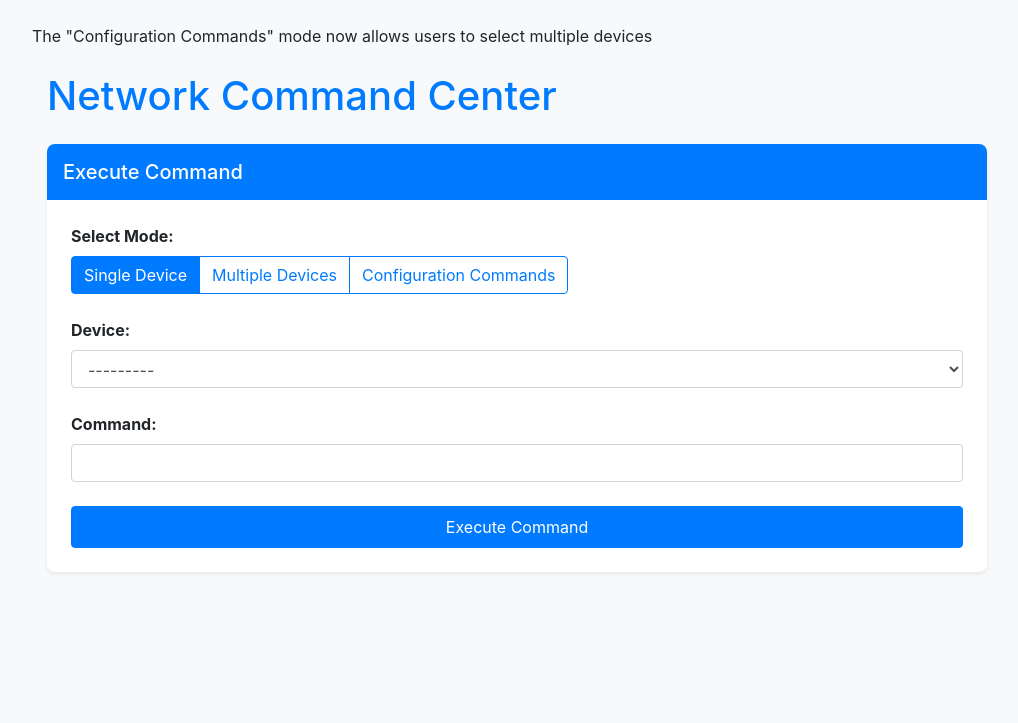
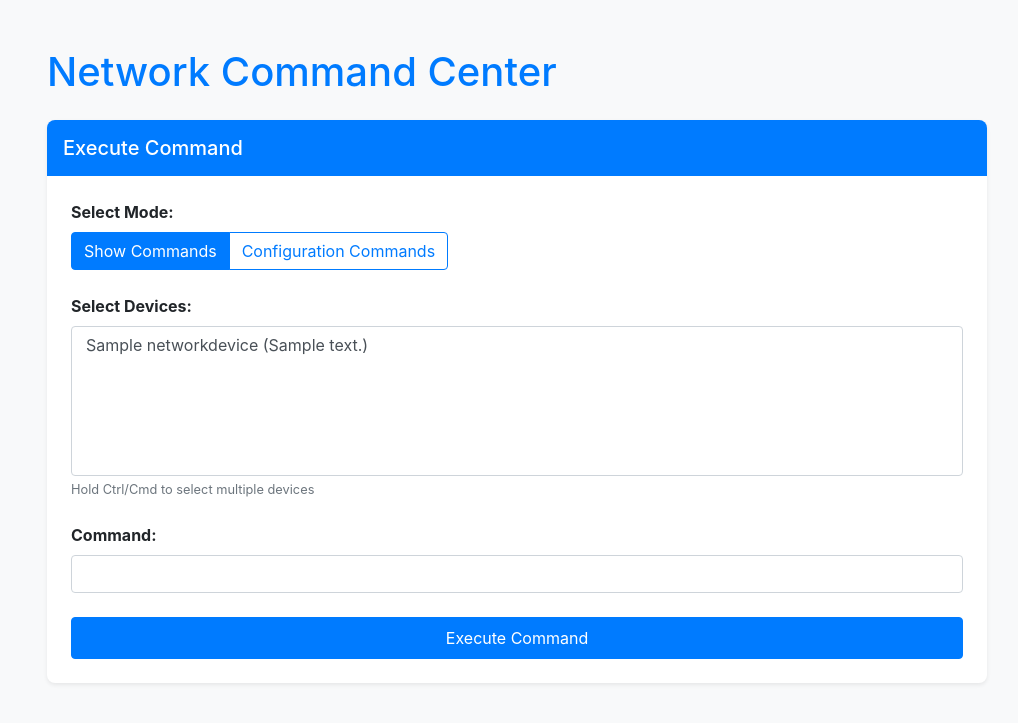
Before and after one commit to sydasif/django_network_manager, a Django app: page / in a window 1280 px wide. Shown: the part 56-779 px from the top of the page, without its empty margins (123-1141 px from the left). Run offline with Django 5.2, Linux system fonts and the light colour scheme; tables that the repository leaves empty hold one stand-in row (values such as "Sample post").

Commit message:
"Single Device" mode has been removed,

```diff
--- a/netmiko_tools/forms.py
+++ b/netmiko_tools/forms.py
@@ -5,39 +5,34 @@ from .models import NetworkDevice
 
 class CommandForm(forms.Form):
     EXECUTION_TYPE = (
-        ("single", "Single Device"),
-        ("bulk", "Multiple Devices"),
-        ("config", "Configuration Commands"),
+        ("show_cmd", "Show Commands"),
+        ("config_cmd", "Configuration Commands"),
     )
 
     execution_type = forms.ChoiceField(
         choices=EXECUTION_TYPE,
         widget=forms.RadioSelect(attrs={"class": "form-check-input"}),
-        initial="single",
+        initial="show_cmd",  # Updated initial value
     )
 
-    single_device = forms.ModelChoiceField(
-        queryset=NetworkDevice.objects.filter(is_active=True),
-        label="Device",
-        required=False,
-        widget=forms.Select(attrs={"class": "form-control"}),
-    )
+    # Removed single_device field
 
     multiple_devices = forms.ModelMultipleChoiceField(
         queryset=NetworkDevice.objects.filter(is_active=True),
         label="Select Devices",
-        required=False,
+        required=False,  # Requirement handled by JS based on mode
         widget=forms.SelectMultiple(attrs={"class": "form-control"}),
     )
 
     command = forms.CharField(
         label="Command",
         max_length=200,
+        required=False,  # Requirement handled by JS based on mode
         widget=forms.TextInput(attrs={"class": "form-control"}),
     )
 
     config_commands = forms.CharField(
         label="Configuration Commands",
-        required=False,
+        required=False,  # Requirement handled by JS based on mode
         widget=forms.Textarea(attrs={"class": "form-control", "rows": 5}),
     )
--- a/netmiko_tools/templates/netmiko_tools/index.html
+++ b/netmiko_tools/templates/netmiko_tools/index.html
@@ -1,7 +1,7 @@
 {% extends 'netmiko_tools/base.html' %}
 
 {% block content %}
-The "Configuration Commands" mode now allows users to select multiple devices<div class="container py-4">
+<div class="container py-4">
     <h1 class="mb-4 text-primary">Network Command Center</h1>
 
     {% if messages %}
@@ -29,17 +29,14 @@ The "Configuration Commands" mode now allows users to select multiple devices<di
                     <label class="d-block font-weight-bold mb-2">Select Mode:</label>
                     <div class="btn-group btn-group-toggle" data-toggle="buttons">
                         {% for value, text in form.execution_type.field.choices %}
-                        <label class="btn btn-outline-primary {% if forloop.first %}active{% endif %}">
-                            <input type="radio" name="execution_type" value="{{ value }}" {% if forloop.first %}checked{% endif %}> {{ text }}
+                        <label class="btn btn-outline-primary {% if value == form.execution_type.field.initial %}active{% endif %}">
+                            <input type="radio" name="execution_type" value="{{ value }}" {% if value == form.execution_type.field.initial %}checked{% endif %}> {{ text }}
                         </label>
                         {% endfor %}
                     </div>
                 </div>
 
-                <div id="single-device-section" class="form-group">
-                    <label class="font-weight-bold">Device:</label>
-                    {{ form.single_device }}
-                </div>
+                <!-- Removed single-device-section -->
 
                 <div id="multiple-devices-section" class="form-group" style="display: none;">
                     <label class="font-weight-bold">Select Devices:</label>
@@ -53,7 +50,7 @@ The "Configuration Commands" mode now allows users to select multiple devices<di
                     <small class="form-text text-muted">Enter each command on a new line.</small>
                 </div>
 
-                <div class="form-group mt-4" id="command-section">
+                <div class="form-group mt-4" id="command-section" style="display: none;">
                     <label class="font-weight-bold">Command:</label>
                     {{ form.command }}
                 </div>
@@ -95,45 +92,34 @@ The "Configuration Commands" mode now allows users to select multiple devices<di
 <script>
 document.addEventListener('DOMContentLoaded', function() {
     const executionTypes = document.getElementsByName('execution_type');
-    const singleSection = document.getElementById('single-device-section');
+    // Removed singleSection reference
     const multipleSection = document.getElementById('multiple-devices-section');
     const configCommandsSection = document.getElementById('config-commands-section');
     const commandSection = document.querySelector('#command-section');
 
     function updateSections() {
         const selectedValue = document.querySelector('input[name="execution_type"]:checked').value;
-        if (selectedValue === 'single') {
-            singleSection.style.display = 'block';
-            multipleSection.style.display = 'none';
-            configCommandsSection.style.display = 'none';
+
+        // Hide all optional sections initially
+        multipleSection.style.display = 'none';
+        configCommandsSection.style.display = 'none';
+        commandSection.style.display = 'none';
+        // Set all optional fields to not required initially
+        document.querySelector('#id_multiple_devices').required = false;
+        document.querySelector('#id_config_commands').required = false;
+        document.querySelector('#id_command').required = false;
+
+
+        if (selectedValue === 'show_cmd') {
+            multipleSection.style.display = 'block';
             commandSection.style.display = 'block';
-            document.querySelector('#id_single_device').required = true;
-            document.querySelector('#id_multiple_devices').required = false;
-            document.querySelector('#id_config_commands').required = false;
-        } else if (selectedValue === 'bulk') {
-            singleSection.style.display = 'none';
-            multipleSection.style.display = 'block';
-            configCommandsSection.style.display = 'none';
-            commandSection.style.display = 'block';
-            document.querySelector('#id_single_device').required = false;
             document.querySelector('#id_multiple_devices').required = true;
-            document.querySelector('#id_config_commands').required = false;
-        } else if (selectedValue === 'config') {
-            singleSection.style.display = 'none';
+            document.querySelector('#id_command').required = true;
+        } else if (selectedValue === 'config_cmd') {
             multipleSection.style.display = 'block';
             configCommandsSection.style.display = 'block';
-            commandSection.style.display = 'none';
-            document.querySelector('#id_single_device').required = false;
             document.querySelector('#id_multiple_devices').required = true;
             document.querySelector('#id_config_commands').required = true;
-        } else {
-            singleSection.style.display = 'block';
-            multipleSection.style.display = 'none';
-            configCommandsSection.style.display = 'none';
-            commandSection.style.display = 'block';
-            document.querySelector('#id_single_device').required = true;
-            document.querySelector('#id_multiple_devices').required = false;
-            document.querySelector('#id_config_commands').required = false;
         }
     }
 
--- a/netmiko_tools/views.py
+++ b/netmiko_tools/views.py
@@ -51,21 +51,15 @@ def home(request):
     if request.method == "POST":
         form = CommandForm(request.POST)
         if form.is_valid():
-            command = form.cleaned_data["command"]
+            command = form.cleaned_data.get("command")  # Use .get() as it might be None
+            config_commands_raw = form.cleaned_data.get("config_commands")  # Use .get()
             execution_type = form.cleaned_data["execution_type"]
+            devices = form.cleaned_data[
+                "multiple_devices"
+            ]  # Always use multiple devices now
 
-            if execution_type == "single":
-                device = form.cleaned_data["single_device"]
-                if device:
-                    device, output, status = execute_command_on_device(
-                        device, command, request.user.username
-                    )
-                    results.append(
-                        {"device": device, "status": status, "output": output}
-                    )
-            elif execution_type == "bulk":
-                devices = form.cleaned_data["multiple_devices"]
-                if devices:
+            if execution_type == "show_cmd":
+                if devices and command:  # Check if command is provided
                     with ThreadPoolExecutor(max_workers=10) as executor:
                         future_to_device = {
                             executor.submit(
@@ -82,42 +76,67 @@ def home(request):
                             results.append(
                                 {"device": device, "status": status, "output": output}
                             )
-            elif execution_type == "config":
-                devices = form.cleaned_data["multiple_devices"]
-                config_commands = form.cleaned_data["config_commands"].splitlines()
-                if devices:
+                            # Save history inside the loop for show_cmd
+                            CommandHistory.objects.create(
+                                device=device,
+                                command=command,
+                                output=output,
+                                status=status,
+                                executed_by=request.user.username,
+                            )
+                elif not command:
+                    messages.error(
+                        request, "Please enter a command for Show Commands mode."
+                    )
+                elif not devices:
+                    messages.error(request, "Please select at least one device.")
+
+            elif execution_type == "config_cmd":
+                if (
+                    devices and config_commands_raw
+                ):  # Check if config commands are provided
+                    config_commands = config_commands_raw.splitlines()
                     with ThreadPoolExecutor(max_workers=10) as executor:
-                        for device in devices:
-                            future = executor.submit(
+                        future_to_device = {
+                            executor.submit(
                                 execute_config_commands_on_device,
                                 device,
                                 config_commands,
                                 request.user.username,
-                            )
+                            ): device
+                            for device in devices
+                        }
+
+                        for future in as_completed(future_to_device):
                             device, output, status = future.result()
                             results.append(
                                 {"device": device, "status": status, "output": output}
                             )
+                            # Save history inside the loop for config_cmd
+                            # Store the raw commands string for history
+                            CommandHistory.objects.create(
+                                device=device,
+                                command=config_commands_raw,  # Save the multi-line string
+                                output=output,
+                                status=status,
+                                executed_by=request.user.username,
+                            )
+                elif not config_commands_raw:
+                    messages.error(request, "Please enter configuration commands.")
+                elif not devices:
+                    messages.error(request, "Please select at least one device.")
 
-            # Save command history for all results
+            # Display messages based on results (moved outside history saving)
             for result in results:
-                CommandHistory.objects.create(
-                    device=result["device"],
-                    command=command,
-                    output=result["output"],
-                    status=result["status"],
-                    executed_by=request.user.username,
-                )
-
                 if result["status"] == "success":
                     messages.success(
                         request,
-                        f"Command executed successfully on {result['device'].name}",
+                        f"Operation successful on {result['device'].name}",
                     )
                 else:
                     messages.error(
                         request,
-                        f"Command failed on {result['device'].name}: {result['output']}",
+                        f"Operation failed on {result['device'].name}: {result['output']}",
                     )
 
     return render(
```
